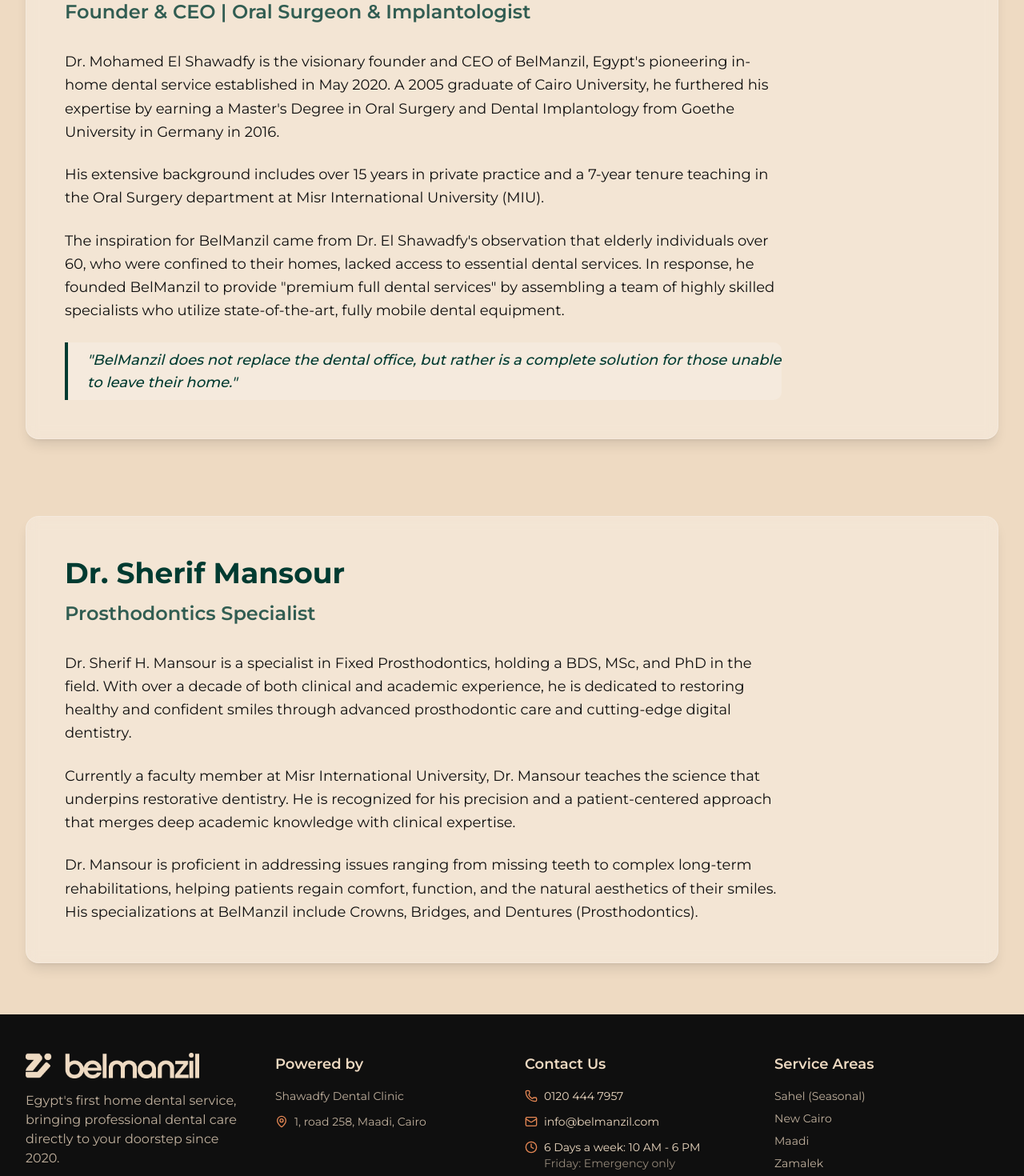
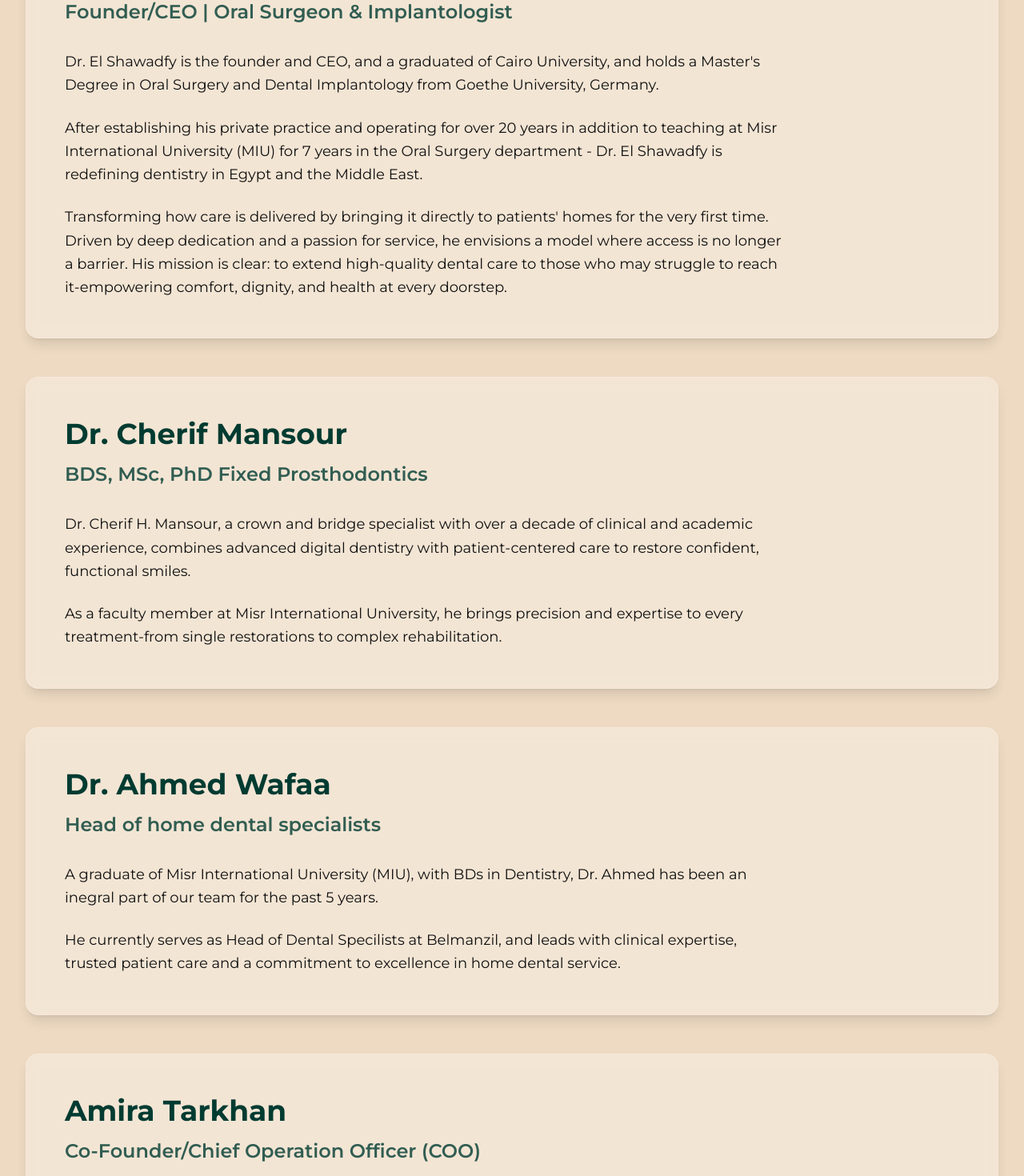
Before and after one commit to sanctor47/belmanzil_site_001, a Next.js app: page /team in a window 1280 px wide. Shown: the part 552-2022 px from the top of the page at 80% size. Built offline with nearby package versions, Linux system fonts and the light colour scheme.

Commit message:
feat: update team member profiles and testimonials for clarity and professionalism

```diff
--- a/src/app/team/page.tsx
+++ b/src/app/team/page.tsx
@@ -15,36 +15,94 @@
         </div>
 
         {/* Dr. Mohamed El Shawadfy */}
-        <div className="mb-24">
+        <div className="mb-12">
           <div className="bg-white/30 backdrop-blur-sm rounded-2xl p-8 sm:p-10 lg:p-12 shadow-lg border border-white/20">
             <div className="max-w-4xl">
               <h2 className="text-3xl sm:text-4xl font-bold text-[#003b31] mb-3 leading-tight">
                 Dr. Mohamed El Shawadfy
               </h2>
               <h3 className="text-xl sm:text-2xl font-semibold text-[#003b31] mb-8 opacity-80">
-                Founder & CEO | Oral Surgeon & Implantologist
+                Founder/CEO | Oral Surgeon & Implantologist
               </h3>
               <div className="space-y-6 text-[#0f0f0f] leading-relaxed text-base sm:text-lg">
                 <p>
-                  Dr. Mohamed El Shawadfy is the visionary founder and CEO of BelManzil, Egypt's pioneering in-home
-                  dental service established in May 2020. A 2005 graduate of Cairo University, he furthered his
-                  expertise by earning a Master's Degree in Oral Surgery and Dental Implantology from Goethe University
-                  in Germany in 2016.
+                  Dr. El Shawadfy is the founder and CEO, and a graduated of Cairo University, and holds a Master's Degree in Oral Surgery and Dental Implantology from Goethe University, Germany.
                 </p>
                 <p>
-                  His extensive background includes over 15 years in private practice and a 7-year tenure teaching in
-                  the Oral Surgery department at Misr International University (MIU).
+                  After establishing his private practice and operating for over 20 years in addition to teaching at Misr International University (MIU) for 7 years in the Oral Surgery department - Dr. El Shawadfy is redefining dentistry in Egypt and the Middle East.
                 </p>
                 <p>
-                  The inspiration for BelManzil came from Dr. El Shawadfy's observation that elderly individuals over
-                  60, who were confined to their homes, lacked access to essential dental services. In response, he
-                  founded BelManzil to provide "premium full dental services" by assembling a team of highly skilled
-                  specialists who utilize state-of-the-art, fully mobile dental equipment.
+                  Transforming how care is delivered by bringing it directly to patients' homes for the very first time. Driven by deep dedication and a passion for service, he envisions a model where access is no longer a barrier.  His mission is clear: to extend high-quality dental care to those who may struggle to reach it-empowering comfort, dignity, and health at every doorstep.
+                </p>
+              </div>
+            </div>
+          </div>
+        </div>
+
+        {/* Dr. Cherif Mansour */}
+        <div className="mb-12">
+          <div className="bg-white/30 backdrop-blur-sm rounded-2xl p-8 sm:p-10 lg:p-12 shadow-lg border border-white/20">
+            <div className="max-w-4xl">
+              <h2 className="text-3xl sm:text-4xl font-bold text-[#003b31] mb-3 leading-tight">
+                Dr. Cherif Mansour
+              </h2>
+              <h3 className="text-xl sm:text-2xl font-semibold text-[#003b31] mb-8 opacity-80">
+                BDS, MSc, PhD Fixed Prosthodontics
+              </h3>
+              <div className="space-y-6 text-[#0f0f0f] leading-relaxed text-base sm:text-lg">
+                <p>
+                  Dr. Cherif H. Mansour, a crown and bridge specialist with over a decade of clinical and academic experience, combines advanced digital dentistry with patient-centered care to restore confident, functional smiles.
+                </p>
+                <p>
+                  As a faculty member at Misr International University, he brings precision and expertise to every treatment-from single restorations to complex rehabilitation.
+                </p>
+              </div>
+            </div>
+          </div>
+        </div>
+
+        {/* Dr. Ahmed Wafaa */}
+        <div className="mb-12">
+          <div className="bg-white/30 backdrop-blur-sm rounded-2xl p-8 sm:p-10 lg:p-12 shadow-lg border border-white/20">
+            <div className="max-w-4xl">
+              <h2 className="text-3xl sm:text-4xl font-bold text-[#003b31] mb-3 leading-tight">
+                Dr. Ahmed Wafaa
+              </h2>
+              <h3 className="text-xl sm:text-2xl font-semibold text-[#003b31] mb-8 opacity-80">
+                Head of home dental specialists
+              </h3>
+              <div className="space-y-6 text-[#0f0f0f] leading-relaxed text-base sm:text-lg">
+                <p>
+                  A graduate of Misr International University (MIU), with BDs in Dentistry, Dr. Ahmed has been an inegral part of our team for the past 5 years.
+                </p>
+                <p>
+                  He currently serves as Head of Dental Specilists at Belmanzil, and leads with clinical expertise, trusted patient care and a commitment to excellence in home dental service.
+                </p>
+              </div>
+            </div>
+          </div>
+        </div>
+
+        {/* Amira Tarkhan */}
+        <div>
+          <div className="bg-white/30 backdrop-blur-sm rounded-2xl p-8 sm:p-10 lg:p-12 shadow-lg border border-white/20">
+            <div className="max-w-4xl">
+              <h2 className="text-3xl sm:text-4xl font-bold text-[#003b31] mb-3 leading-tight">
+                Amira Tarkhan
+              </h2>
+              <h3 className="text-xl sm:text-2xl font-semibold text-[#003b31] mb-8 opacity-80">
+                Co-Founder/Chief Operation Officer (COO)
+              </h3>
+              <div className="space-y-6 text-[#0f0f0f] leading-relaxed text-base sm:text-lg">
+                <p>
+                  With over 15 years of experience in luxury service and business operations, Amira brings a rare blend of precision, empathy, and strategic insight to her role at Belmanzil.
+                </p>
+                <p>
+                  As Co-Founder and Chief Operating Officer, she is a driving force behind Egypt's first in-home dental care service-an innovative model designed to bring clinical excellence directly to those who need it most.  Her belief in accessible, patient-centered care stems from a deep understanding of premium service delivery.
                 </p>
                 <blockquote className="border-l-4 border-[#003b31] pl-6 py-2 bg-white/20 rounded-r-lg">
                   <p className="italic text-[#003b31] font-medium text-lg">
-                    "BelManzil does not replace the dental office, but rather is a complete solution for those unable to
-                    leave their home."
+                    "The future of dentistry lies not just in technology, but in re-imagining how and where care is delivered with people's health at the heart of every decision".
                   </p>
                 </blockquote>
               </div>
@@ -52,34 +110,6 @@
           </div>
         </div>
 
-        {/* Dr. Sherif Mansour */}
-        <div>
-          <div className="bg-white/30 backdrop-blur-sm rounded-2xl p-8 sm:p-10 lg:p-12 shadow-lg border border-white/20">
-            <div className="max-w-4xl">
-              <h2 className="text-3xl sm:text-4xl font-bold text-[#003b31] mb-3 leading-tight">Dr. Sherif Mansour</h2>
-              <h3 className="text-xl sm:text-2xl font-semibold text-[#003b31] mb-8 opacity-80">
-                Prosthodontics Specialist
-              </h3>
-              <div className="space-y-6 text-[#0f0f0f] leading-relaxed text-base sm:text-lg">
-                <p>
-                  Dr. Sherif H. Mansour is a specialist in Fixed Prosthodontics, holding a BDS, MSc, and PhD in the
-                  field. With over a decade of both clinical and academic experience, he is dedicated to restoring
-                  healthy and confident smiles through advanced prosthodontic care and cutting-edge digital dentistry.
-                </p>
-                <p>
-                  Currently a faculty member at Misr International University, Dr. Mansour teaches the science that
-                  underpins restorative dentistry. He is recognized for his precision and a patient-centered approach
-                  that merges deep academic knowledge with clinical expertise.
-                </p>
-                <p>
-                  Dr. Mansour is proficient in addressing issues ranging from missing teeth to complex long-term
-                  rehabilitations, helping patients regain comfort, function, and the natural aesthetics of their
-                  smiles. His specializations at BelManzil include Crowns, Bridges, and Dentures (Prosthodontics).
-                </p>
-              </div>
-            </div>
-          </div>
-        </div>
       </div>
     </div>
   )
--- a/src/components/testimonials.tsx
+++ b/src/components/testimonials.tsx
@@ -13,31 +13,44 @@
 import { useEffect, useState } from "react"
 import Autoplay from "embla-carousel-autoplay"
 
+
+
+
 export function TestimonialsSection() {
   const [api, setApi] = useState<CarouselApi>()
   const [current, setCurrent] = useState(0)
 
   const testimonials = [
     {
-      name: "Sarah Ahmed",
-      location: "New Cairo",
+      name: "Dr. Nadia Philip Henein",
+      // location: "Zamalek",
       rating: 5,
-      text: "BelManzil saved me during my recovery period. The team was professional, caring, and brought everything needed for my treatment right to my home.",
-      treatment: "Post-surgery dental care",
+      text: `It gives me great pleasure to express how satisfied I was throughout my
+dental treatment executed by the talented and experienced specialists. All of
+them expressed extreme concern and high professionalism in treating me
+that commanded both my admiration and gratitude. I highly recommend
+them as an exquisite homogenous team-work group.`,
+      // treatment: "Routine cleaning & check-up",
     },
     {
-      name: "Mohamed Hassan",
-      location: "Zamalek",
+      name: "Professor, Doctor Amr Montasser",
+      // location: "Maadi",
       rating: 5,
-      text: "As a busy executive, I couldn't afford clinic visits. BelManzil's home service is exceptional - professional equipment, expert care, zero hassle.",
-      treatment: "Routine cleaning & check-up",
+      text: "Perfect Service. They came to my house in Marassi, fixed my denture and saved my vacation.",
+      // treatment: "Denture fitting",
     },
     {
-      name: "Fatma El-Sayed",
-      location: "Maadi",
+      name: "Mr. Karim Shehab",
+      // location: "New Cairo",
       rating: 5,
-      text: "My elderly mother needed dental care but couldn't travel. Dr. El Shawadfy and his team provided compassionate, expert treatment at home.",
-      treatment: "Denture fitting",
+      text: `For a son of a loving father who, due to illness and age, is now unfortunately
+unable to venture out of his home, BelManzil is a godsend. This professional
+company has introduced a much needed service to any dental patient that
+requires medical attention at home. They didn’t compromise when it came to
+hygiene, were punctual, and made the patient feel completely at ease during
+the whole procedure. I would highly recommend their services to anyone
+requiring dental care at home.`,
+      // treatment: "Post-surgery dental care",
     },
   ]
 
@@ -97,8 +110,8 @@
                         {/* Author Info */}
                         <div className="border-t border-gray-200 pt-6">
                           <div className="font-bold text-[#003b31] text-lg">{testimonial.name}</div>
-                          <div className="text-[#0f0f0f]/60 mb-2">{testimonial.location}</div>
-                          <div className="text-[#e58754] text-sm font-medium">{testimonial.treatment}</div>
+                          {/* <div className="text-[#0f0f0f]/60 mb-2">{testimonial.location}</div> */}
+                          {/* <div className="text-[#e58754] text-sm font-medium">{testimonial.treatment}</div> */}
                         </div>
                       </div>
                     </CardContent>
@@ -118,9 +131,8 @@
               <button
                 key={index}
                 onClick={() => api?.scrollTo(index)}
-                className={`w-3 h-3 rounded-full transition-colors duration-200 ${
-                  index === current ? "bg-[#e58754]" : "bg-[#003b31]/30"
-                }`}
+                className={`w-3 h-3 rounded-full transition-colors duration-200 ${index === current ? "bg-[#e58754]" : "bg-[#003b31]/30"
+                  }`}
               />
             ))}
           </div>
```
Also changed, not shown: 1 other file (tests, documents, lock files or other folders).
